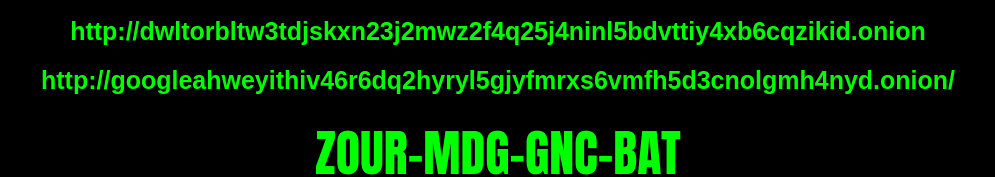
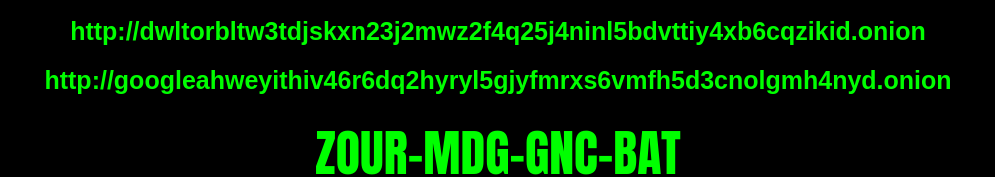
Before and after one commit to Mohsen-Games/zour, a plain HTML site: page s.html in a window 1280 px wide. Shown: the part 481-658 px from the top of the page, without its empty margins (142-1137 px from the left). Drawn offline with Linux system fonts and the light colour scheme.

Commit message:
Update s.html

```diff
--- a/s.html
+++ b/s.html
@@ -54,9 +54,10 @@
         <h1 class="s"></h1>
         <h1 class="bbb">http://dwltorbltw3tdjskxn23j2mwz2f4q25j4ninl5bdvttiy4xb6cqzikid.onion</h1>
         <h1 class="s"></h1>
-        <h1 class="bbb">http://googleahweyithiv46r6dq2hyryl5gjyfmrxs6vmfh5d3cnolgmh4nyd.onion/</h1>
+        <h1 class="bbb">http://googleahweyithiv46r6dq2hyryl5gjyfmrxs6vmfh5d3cnolgmh4nyd.onion</h1>
         <h1 class="s"></h1>
         <h1 class="bb">ZOUR-MDG-GNC-BAT</h1>
     </center>
 </body>
+
 </html>
```
